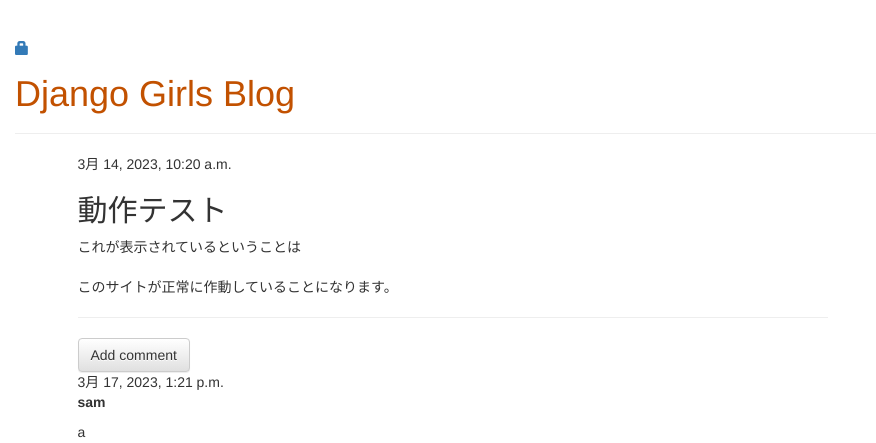
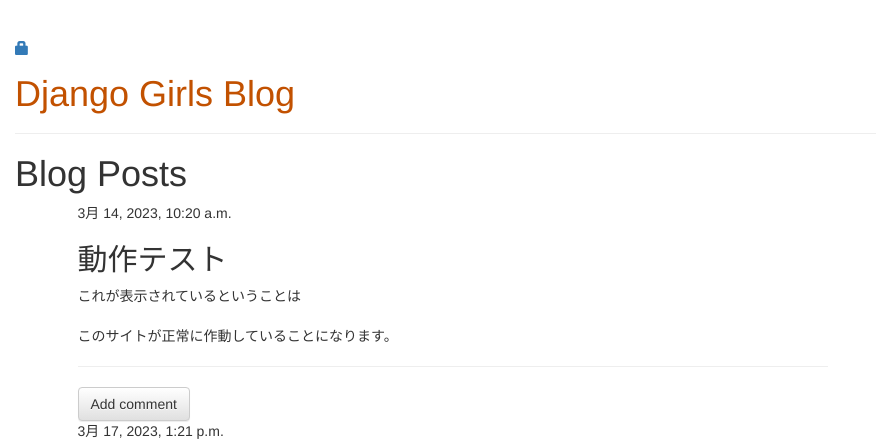
Before and after one commit to dod9424/my-first-blog, a Django app: page /post/15/ in a window 1280 px wide. Shown: the top 443 px of the page, without its empty margins (0-876 px from the left). Run offline with Django 3.2, Linux system fonts and the light colour scheme; data comes from the database, SQL or seed files in the repository; both versions use the stored data as it was after the commit; some libraries are stand-ins or nearby versions.

Commit message:
blog_tamplate

```diff
--- a/blog/models.py
+++ b/blog/models.py
@@ -1,6 +1,12 @@
 from django.conf import settings
 from django.db import models
 from django.utils import timezone
+
+
+class Post(models.Model):
+    title = models.CharField(max_length=255)
+    content = models.TextField()
+    created_at = models.DateTimeField(auto_now_add=True)
 
 
 class Post(models.Model):
--- a/blog/templates/blog/base.html
+++ b/blog/templates/blog/base.html
@@ -18,6 +18,18 @@
             {% endif %}
             <h1><a href="/">Django Girls Blog</a></h1>
         </div>
+
+        <section class="blog_list_link">
+            <h1 class="bp">Blog Posts</h1>
+            <div  class="link">
+            <ul>
+        {% for post in posts %}
+            <li><a href="{% url 'post_detail' post.id %}">{{ post.title }}</a><br><a href="{% url 'post_detail' post.id %}">{{ post.published_date }}</a></li>
+        {% endfor %}
+            </ul>
+            </div>
+        </section>
+
         <div class="content container">
             <div class="row">
                 <div class="col-md-8">
--- a/blog/views.py
+++ b/blog/views.py
@@ -8,6 +8,16 @@ from django.shortcuts import redirect
 from django.contrib.auth.decorators import login_required
 
 from django.contrib.auth.views import LoginView
+
+
+
+
+def post_list(request):
+    posts = Post.objects.order_by('-created_at')
+    context = {'posts': posts}
+    return render(request, 'blog/post_list.html', context)
+
+
 
 
 #@login_required
```
Also changed, not shown: blog/static/css/blog.css (+26 -1 lines), db.sqlite3.
